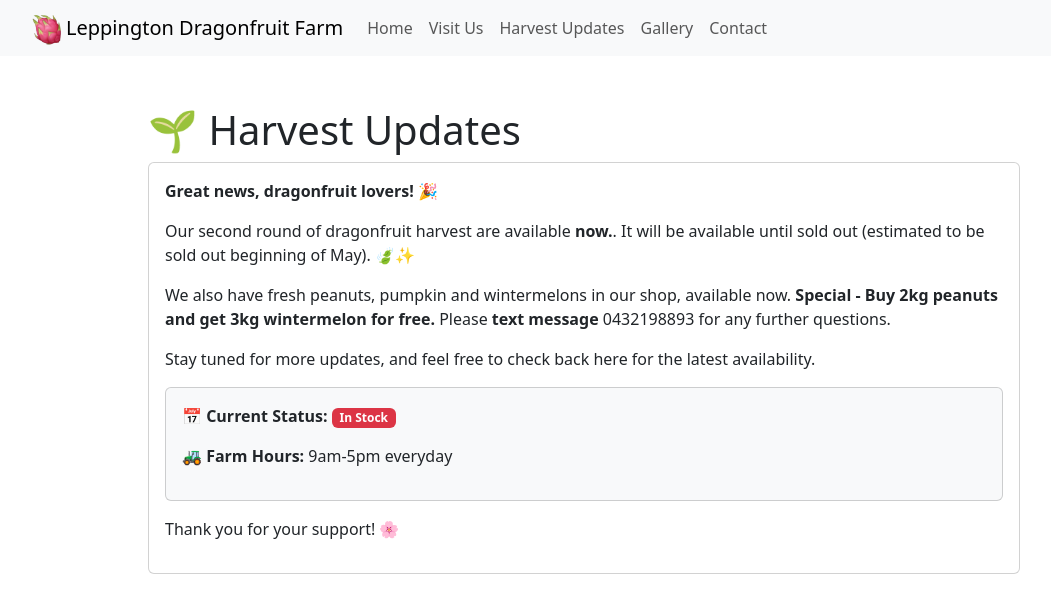
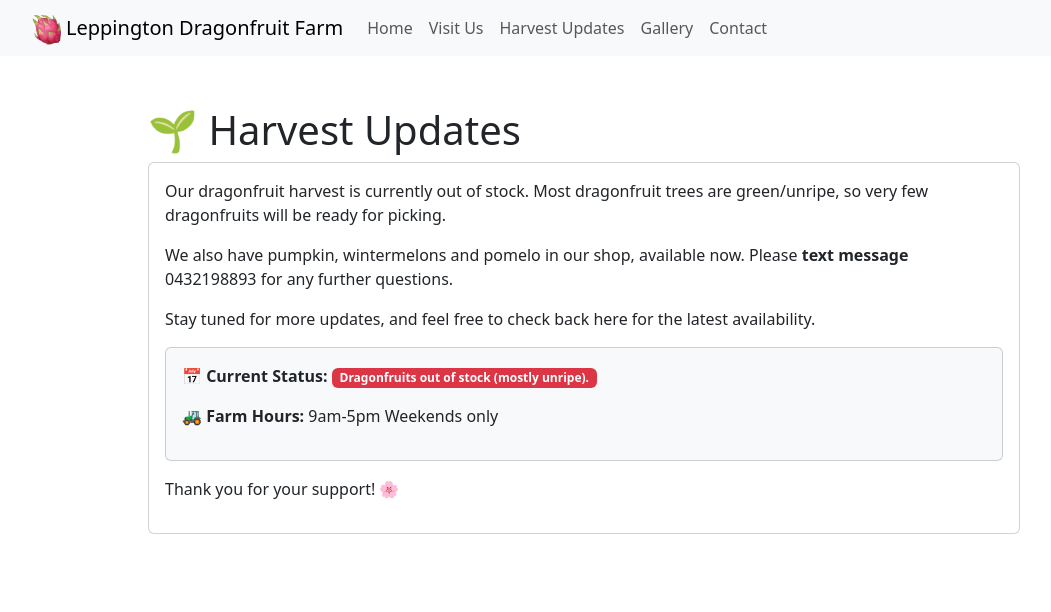
Before and after one commit to jacqui13/leppington-dragonfruit-farm, a Next.js app: page /updates in a window 1280 px wide. Shown: the top 612 px of the page, without its empty margins (56-1107 px from the left). Built offline with nearby package versions, Linux system fonts and the light colour scheme.

Commit message:
Harvest updates

```diff
--- a/src/app/updates/page.tsx
+++ b/src/app/updates/page.tsx
@@ -7,20 +7,23 @@ export default function Updates() {
             <h1>🌱 Harvest Updates</h1>
             <Card>
                 <Card.Body>
-                    <p><strong>Great news, dragonfruit lovers! 🎉</strong></p>
+                    {/* <p><strong>Great news, dragonfruit lovers! 🎉</strong></p>
                     <p>
                         Our second round of dragonfruit harvest are available <strong>now.</strong>. It will be available until sold out (estimated to be sold out beginning of May). 🍃✨
+                    </p> */}
+                    <p>
+                        Our dragonfruit harvest is currently out of stock. Most dragonfruit trees are green/unripe, so very few dragonfruits will be ready for picking.
                     </p>
                     <p>
-                        We also have fresh peanuts, pumpkin and wintermelons in our shop, available now. <strong>Special - Buy 2kg peanuts and get 3kg wintermelon for free.</strong> Please <strong>text message</strong> 0432198893 for any further questions.
+                        We also have pumpkin, wintermelons and pomelo in our shop, available now. Please <strong>text message</strong> 0432198893 for any further questions.
                     </p>
                     <p>
                         Stay tuned for more updates, and feel free to check back here for the latest availability.
                     </p>
 
                     <Card className="p-3 bg-light">
-                        <p><strong>📅 Current Status:</strong> <Badge bg="danger">In Stock</Badge></p>
-                        <p><strong>🚜 Farm Hours: </strong>9am-5pm everyday</p>
+                        <p><strong>📅 Current Status:</strong> <Badge bg="danger">Dragonfruits out of stock (mostly unripe).</Badge></p>
+                        <p><strong>🚜 Farm Hours: </strong>9am-5pm Weekends only</p>
                     </Card>
 
                     <p className="mt-3">Thank you for your support! 🌸</p>
```
